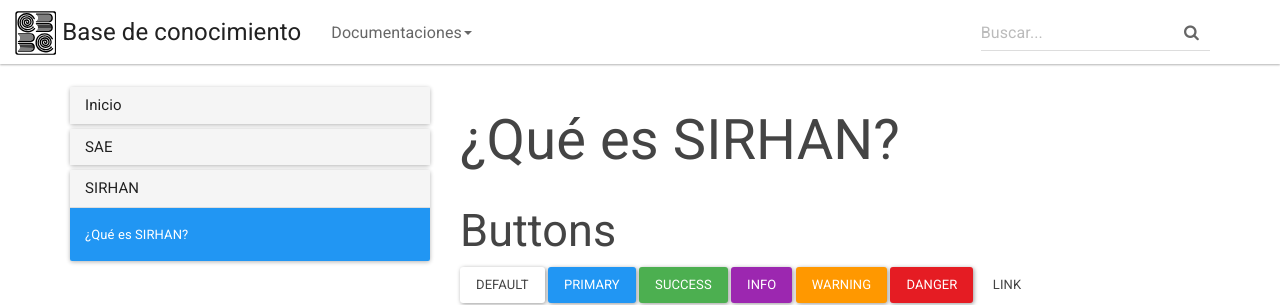
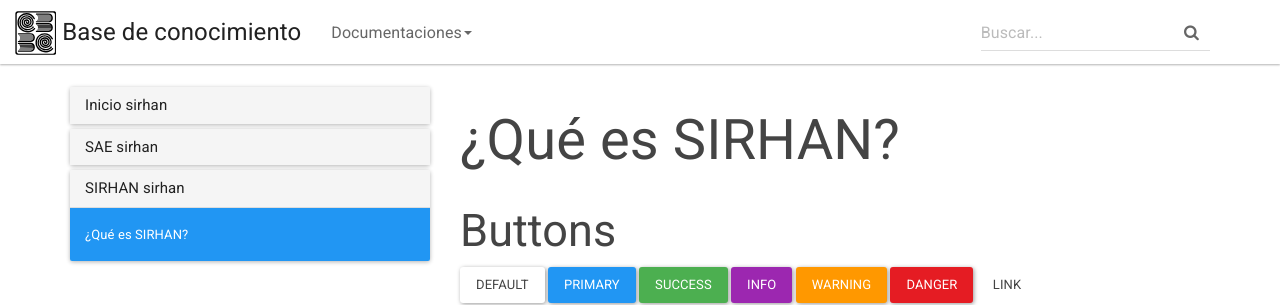
Before and after one commit to CoBachBC/centrodeayuda, a Jekyll site: the page built from docs/_docs/SIRHAN/sirhan.md, in a window 1280 px wide and 900 px high. Shown: the top 305 px of the window. Built offline with Jekyll 4.4.1, drawn with Linux system fonts in a browser that asks for light colours.

Commit message:
Update docs_nav.html

```diff
--- a/docs/_includes/docs_nav.html
+++ b/docs/_includes/docs_nav.html
@@ -5,7 +5,7 @@
         <h4 class="panel-title">
           <a role="button" data-toggle="collapse" data-parent="#accordion" href="#collapse-{{forloop.index}}" aria-expanded="false" aria-controls="collapse-{{forloop.index}}">
             {{ section.title }}
-            {% if section.title == page.docu %}Estás aquí{% endif %}
+            {{ page.docu }}
           </a>
         </h4>
       </div>
```
